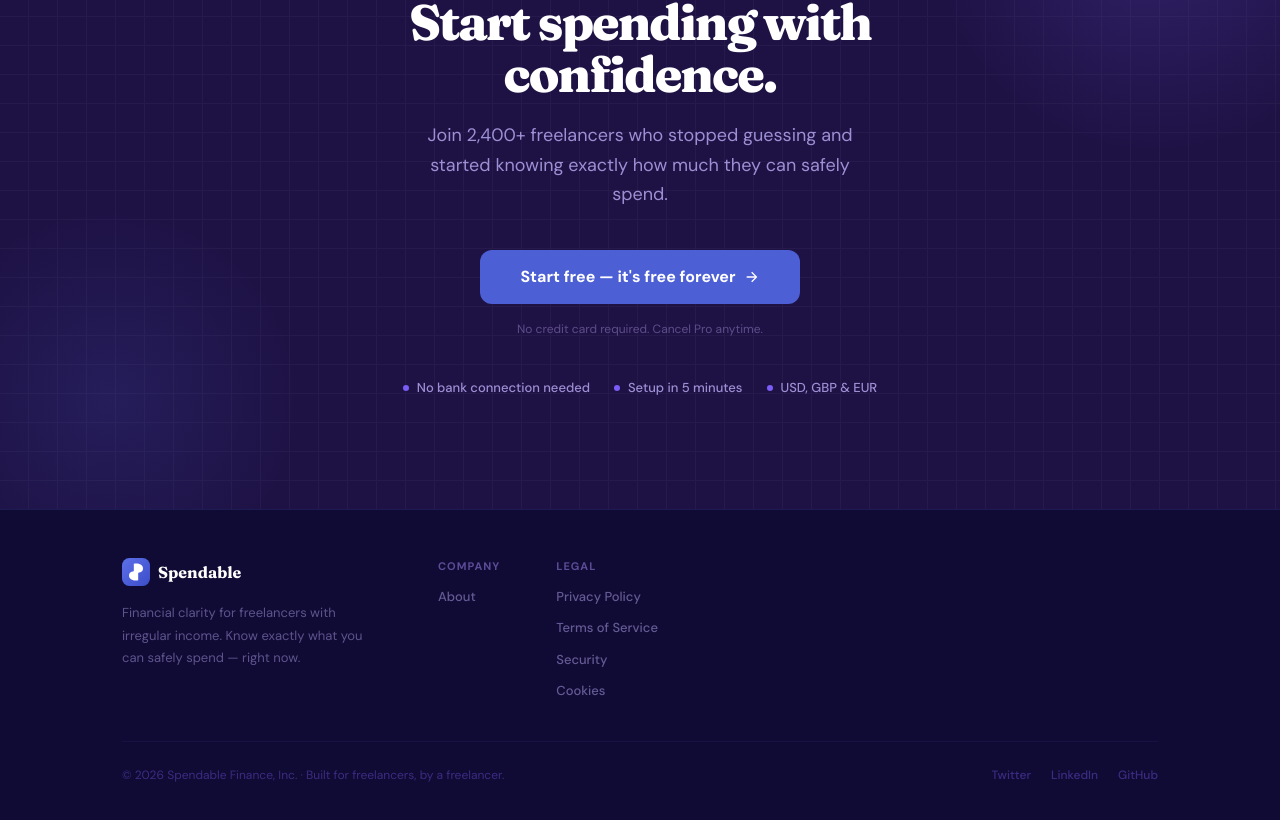
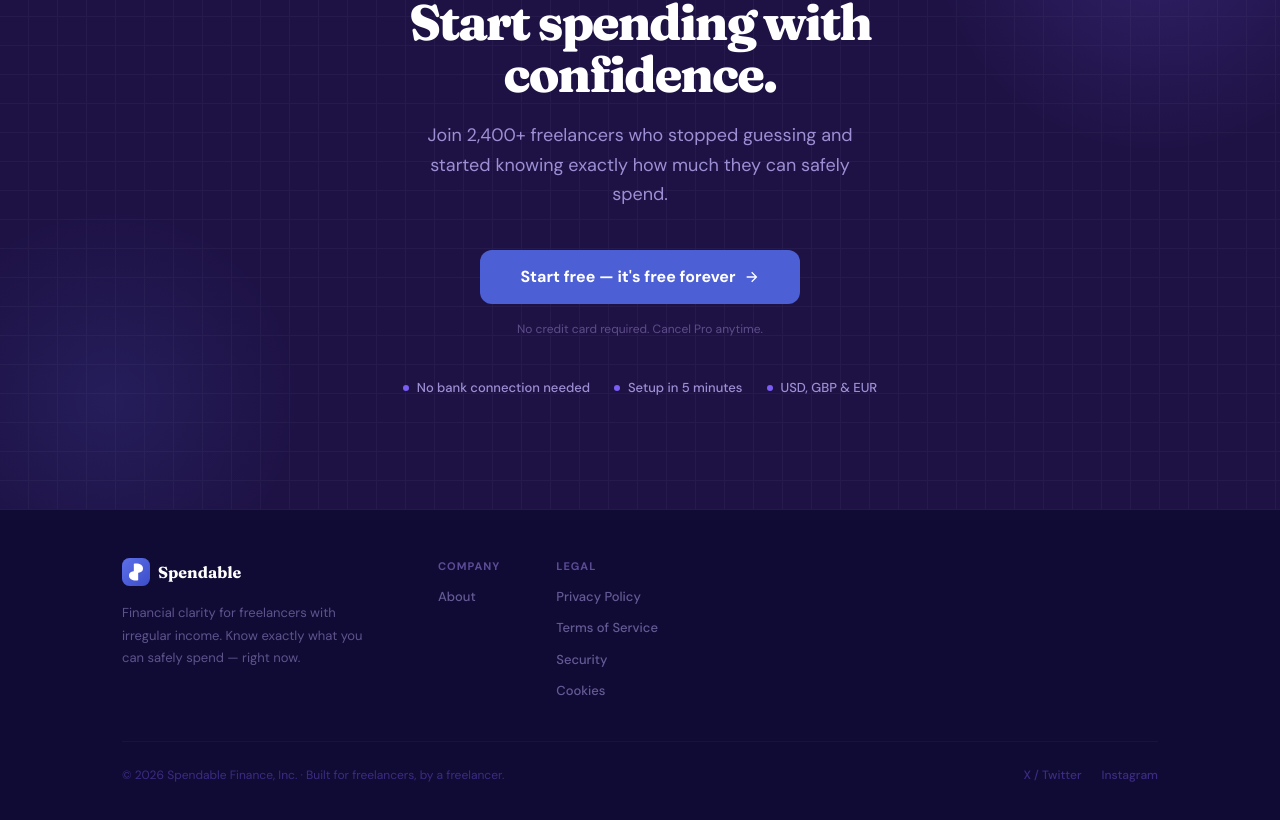
Before and after one commit to patricepoulin/spendable-landing, a React (Vite) app: page / in a window 1280 px wide. Shown: the part 5129-5949 px from the top of the page. Built offline with nearby package versions, Linux system fonts and the light colour scheme; no server answers; what @posthog/react would draw is missing.

Commit message:
Footer: real X and Instagram links, remove LinkedIn and GitHub

```diff
--- a/src/components/sections/Footer.tsx
+++ b/src/components/sections/Footer.tsx
@@ -178,13 +178,16 @@ export function Footer({ onTermsOpen, onPrivacyOpen, onSecurityOpen, onCookiesOp
               © 2026 Spendable Finance, Inc. · Built for freelancers, by a freelancer.
             </Text>
             <HStack spacing={5}>
-              {['Twitter', 'LinkedIn', 'GitHub'].map(s => (
-                <Text key={s} as="a" href="#"
-                  fontSize="12px" color="rgba(124,92,246,0.4)" fontWeight="500"
-                  _hover={{ color: '#a78bf8' }} transition="color 0.15s" cursor="pointer">
-                  {s}
-                </Text>
-              ))}
+              <Text as="a" href="https://x.com/spendable_" target="_blank" rel="noopener noreferrer"
+                fontSize="12px" color="rgba(124,92,246,0.4)" fontWeight="500"
+                _hover={{ color: '#a78bf8' }} transition="color 0.15s">
+                X / Twitter
+              </Text>
+              <Text as="a" href="https://instagram.com/spendable.finance" target="_blank" rel="noopener noreferrer"
+                fontSize="12px" color="rgba(124,92,246,0.4)" fontWeight="500"
+                _hover={{ color: '#a78bf8' }} transition="color 0.15s">
+                Instagram
+              </Text>
             </HStack>
           </HStack>
 
```
